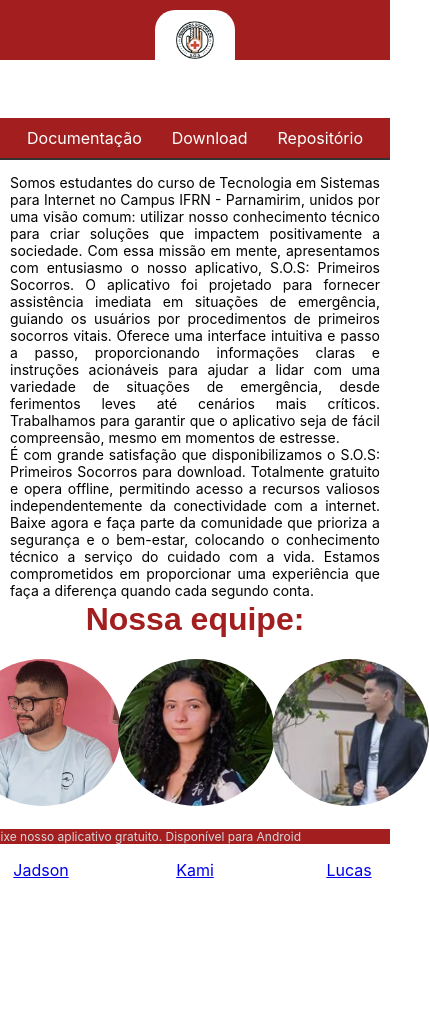
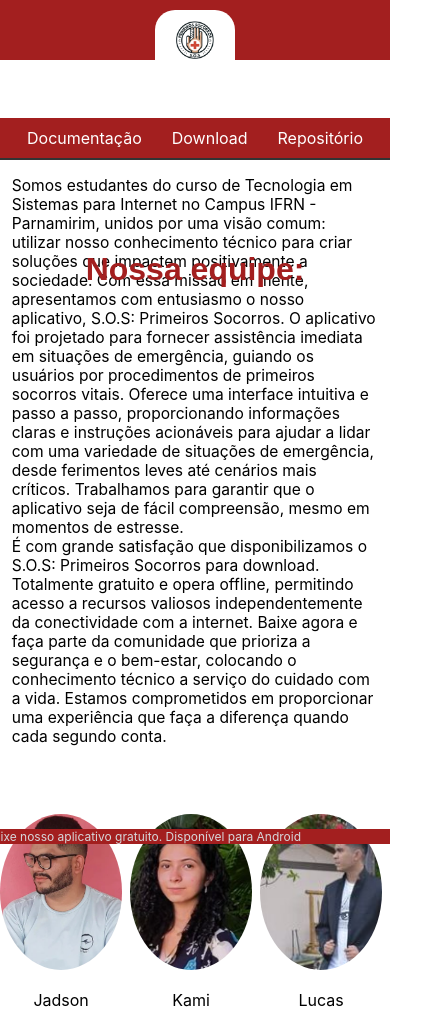
Before and after one commit to kamipip/SITE-SOSPrimeirosSocorros, a React (Create React App) app: page / in a window 390 px wide. Shown: the whole page, 429 px wide, since content can reach past the window. Before the commit the page ends 880 px from the top, so only its background shows below. Built offline with nearby package versions, Linux system fonts and the light colour scheme.

Commit message:
alterações no CSS

```diff
--- a/src/App.css
+++ b/src/App.css
@@ -92,7 +92,6 @@
   margin-top: -10px;
 }
 
-
 @media only screen and (max-width: 768px) {
   .retangulo-branco {
     width: 100px;
@@ -167,44 +166,52 @@
 .titulo-equipe {
   font-family: 'Horizon', sans-serif;
   text-align: center;
-  margin: 70px 0 50px;
-  padding: 20px;
+  margin: 10vw 0 5vw; /* Use unidades relativas à largura da viewport */
+  padding: 2vw;
   color: var(--cor-principal);
   position: absolute;
-  top: 65%; /* Ajuste o valor para mover para baixo */
+  top: 25%; /* Ajuste o valor para mover para baixo */
   left: 0;
   right: 0;
   transform: translateY(-50%);
 }
 
-.segundo-paragrafo {
-  text-align: justify;
-  margin-top: -20px;
-  padding: 20px;
+.segundo-paragrafo p {
+  font-size: 1.0vw; /* Ajuste conforme necessário */
+  margin-bottom: 1vw; /* Ajuste conforme necessário */
 }
 
+/* Outras regras de estilo do .segundo-paragrafo aqui */
 
 @media only screen and (max-width: 768px) {
+  .titulo-equipe {
+    margin: 8vw 0 4vw; /* Ajuste conforme necessário */
+  }
+
   .segundo-paragrafo {
-    margin-top: -15px;
-    padding: 15px;
+    margin-top: -5vw; /* Ajuste conforme necessário */
+    padding: 4vw; /* Ajuste conforme necessário */
   }
 
   .segundo-paragrafo p {
-    font-size: 16px;
-    margin-bottom: 10px;
+    font-size: 4vw; /* Ajuste conforme necessário */
+    margin-bottom: 2vw; /* Ajuste conforme necessário */
   }
 }
 
 @media only screen and (max-width: 480px) {
+  .titulo-equipe {
+    margin: 15vw 0 3vw; /* Ajuste conforme necessário */
+  }
+
   .segundo-paragrafo {
-    margin-top: -10px;
-    padding: 10px;
+    margin-top: -3vw; /* Ajuste conforme necessário */
+    padding: 3vw; /* Ajuste conforme necessário */
   }
 
   .segundo-paragrafo p {
-    font-size: 14px;
-    margin-bottom: 5px;
+    font-size: 4vw; /* Ajuste conforme necessário */
+    margin-bottom: 1.5vw; /* Ajuste conforme necessário */
   }
 }
 
@@ -212,14 +219,15 @@
 .container-eclipses {
   display: flex;
   justify-content: center;
-  margin-top: 45px;
+  margin-top: 3vw; /* Ajuste conforme necessário */
 }
 
 .eclipse,
 .eclipsepessoa {
-  width: 154px;
-  height: 147px;
-  margin-right: 0px;
+  width: 200px; /* Ajuste conforme necessário */
+  height: 200px; /* Ajuste conforme necessário */
+  margin-right: 2px; /* Adicione margem entre as eclipses, ajuste conforme necessário */
+  margin-top: 20px;
   cursor: pointer;
   position: relative;
   text-align: center;
@@ -228,7 +236,7 @@
 
 .eclipse img,
 .eclipsepessoa img {
-  width: 102%;
+  width: 100%;
   height: 100%;
   border-radius: 50%;
   object-fit: cover;
@@ -236,20 +244,62 @@
 
 .eclipse p,
 .eclipsepessoa p {
-  margin-top: 50px;
+  margin-top: 20px; /* Ajuste conforme necessário */
 }
 
-.eclipse:hover,
+@media only screen and (max-width: 768px) {
+  .container-eclipses {
+    margin-top: 70px; /* Ajuste conforme necessário */
+  }
+
+  .eclipse,
+  .eclipsepessoa {
+    width: 30vw; /* Ajuste conforme necessário */
+    height: 30vw; /* Ajuste conforme necessário */
+    margin-right: 1vw; /* Ajuste conforme necessário */
+  }
+
+  .eclipse p,
+  .eclipsepessoa p {
+    margin-top: 3vw; /* Ajuste conforme necessário */
+  }
+}
+
+@media only screen and (max-width: 480px) {
+  .container-eclipses {
+    margin-top: 8vw; /* Ajuste conforme necessário */
+  }
+
+  .eclipse,
+  .eclipsepessoa {
+    width: 40vw; /* Ajuste conforme necessário */
+    height: 40vw; /* Ajuste conforme necessário */
+    margin-right: 2vw; /* Ajuste conforme necessário */
+  }
+
+  .eclipse p,
+  .eclipsepessoa p {
+    margin-top: 4vw; /* Ajuste conforme necessário */
+  }
+}
+
+.eclipse:hover {
+  transform: scale(1.1);
+  transition: transform 0.3s ease-in-out;
+}
+
 .eclipsepessoa:hover {
   transform: scale(1.1);
+  transition: transform 0.3s ease-in-out;
 }
 
 .botoes-container {
-  position: relative;
-  top: -700px;
-  right: 2px;
+  position: fixed;
+  bottom: 50px;
+  left: 50%;
+  transform: translateX(-50%);
   text-align: center;
-  margin-top: 780px;
+  margin-bottom: -290px;
 }
 
 .botao {
@@ -266,14 +316,21 @@
 
 @media only screen and (max-width: 768px) {
   .botoes-container {
-    margin-top: 5px;
+    margin-top: 20px;
   }
 }
 
 
 @media only screen and (max-width: 480px) {
   .botoes-container {
-    margin-top: 2px;
+    margin-bottom: -105%;
+  }
+}
+
+@media only screen and (min-height: 600px) {
+  .botoes-container {
+    bottom: 50%;
+    transform: translate(-50%, 50%);
   }
 }
 
@@ -308,8 +365,6 @@
   }
 }
 
-
-
 .rodape-textos {
   display: flex;
   animation: moveText 10s linear infinite, colorChange 10s linear infinite;
@@ -325,12 +380,12 @@
   flex-direction: column;
   justify-content: flex-start;
   align-items: center;
-  height: calc(100vh - 94px);
+  min-height: calc(100vh - 94px);
   margin-top: 10px;
 }
 
 .sobre-pessoa {
-  margin-top: -600px;
+  margin-top: -30%;
   margin-bottom: 20px;
   display: flex;
   flex-direction: column;
@@ -351,7 +406,7 @@
 /* Adaptação para telas menores */
 @media only screen and (max-width: 768px) {
   .sobre-pessoa {
-    margin-top: 10px;
+    margin-top: -104%;
   }
 
   .sobre-pessoa p {
@@ -362,13 +417,9 @@
 
 
 @media only screen and (max-width: 480px) {
-  .sobre-pessoa {
-    margin-top: 5px;
-  }
-
   .sobre-pessoa p {
     font-size: 14px;
-    margin: 10px 0 5px;
+    margin: 1px 0 2px;
   }
 }
 
--- a/src/components/rotas/home/Home.js
+++ b/src/components/rotas/home/Home.js
@@ -39,7 +39,7 @@
       {/* Barra Fina */}
       <div className="barra-fina"></div>
 
-      {/* Conteúdo Principal */}
+
       <div className="conteudo">
         <h1 className="titulo-equipe">Nossa equipe:</h1>
 
@@ -55,25 +55,28 @@
 
         {/* Container de Eclipses */}
         <div className="container-eclipses">
-      <Link to="/jadson" onClick={() => handlePersonClick('/jadson')}>
-        <div className="eclipse">
+          <div className="eclipse" onClick={() => handlePersonClick('/jadson')}>
+            <Link to="/jadson">
               <img src={jadsonImage} alt="Jadson" />
+            </Link>
             <p>Jadson</p>
           </div>
+
+          <div className="eclipse" onClick={() => handlePersonClick('/kami')}>
+            <Link to="/kami">
+              <img src={kamiImage} alt="Kami" />
             </Link>
-      <Link to="/kami" onClick={() => handlePersonClick('/kami')}>
-        <div className="eclipse">
-          <img src={kamiImage} alt="Kami" />
             <p>Kami</p>
           </div>
+
+          <div className="eclipse" onClick={() => handlePersonClick('/lucas')}>
+            <Link to="/lucas">
+              <img src={lucasImage} alt="Lucas" />
             </Link>
-      <Link to="/lucas" onClick={() => handlePersonClick('/lucas')}>
-        <div className="eclipse">
-          <img src={lucasImage} alt="Lucas" />
             <p>Lucas</p>
           </div>
-      </Link>
         </div>
+
 
         {/* Rodapé */}
         <div className="rodape">
```
Lines whose indentation alone changed are shown as unchanged.
